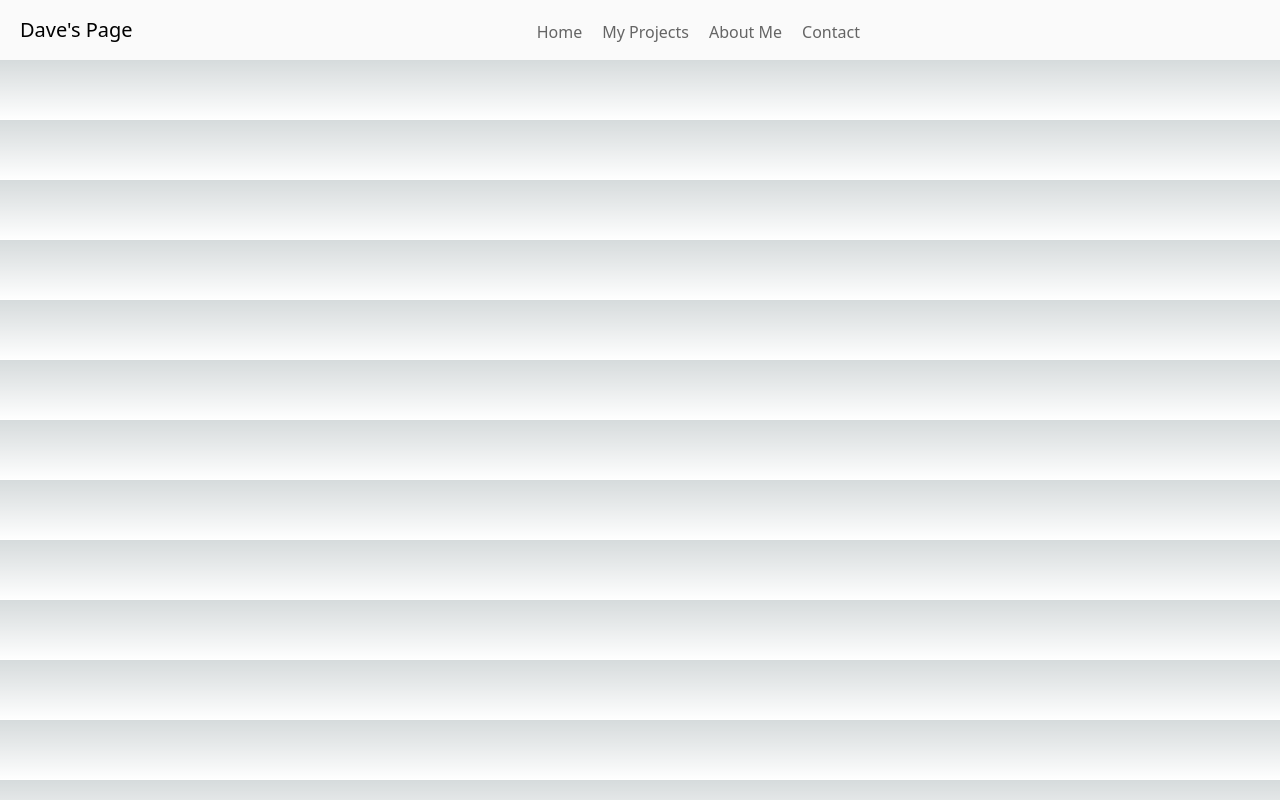
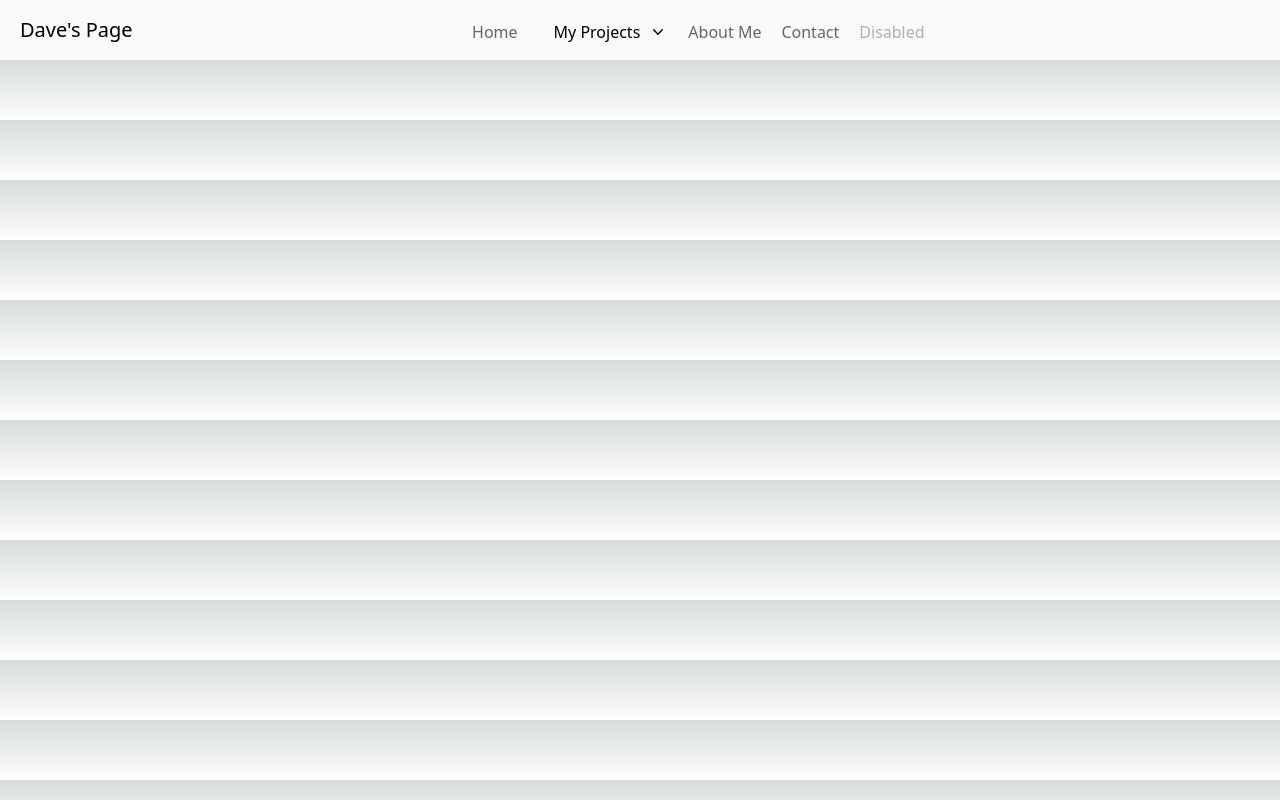
Before and after one commit to Daver067/daves-website, a Next.js app: page / in a window 1280 px wide. Built offline with nearby package versions, Linux system fonts and the light colour scheme.

Commit message:
added dropdown functionality to nav bar

```diff
--- a/pages/index.tsx
+++ b/pages/index.tsx
@@ -1,5 +1,5 @@
+import TopNav from "@/src/components/navbar/top_nav";
 import { Inter } from "next/font/google";
-import TopNav from "@/src/components/navbar/top_nav";
 
 const inter = Inter({ subsets: ["latin"] });
 
@@ -8,10 +8,20 @@ export default function Home() {
     <div>
       <TopNav
         children={[
-          { name: "Home", route: "#" },
-          { name: "My Projects", route: "#" },
-          { name: "About Me", route: "#" },
-          { name: "Contact", route: "#" },
+          { name: "Home", route: "#", type: "link" },
+          {
+            name: "My Projects",
+            route: "#",
+            type: "drop-down",
+            children: [
+              { name: "Action", route: "#" },
+              { name: "Another Action", route: "#" },
+              { name: "One More", route: "#" },
+            ],
+          },
+          { name: "About Me", route: "#", type: "link" },
+          { name: "Contact", route: "#", type: "link" },
+          { name: "Disabled", route: "#", type: "disabled" },
         ]}
       />
     </div>
--- a/src/components/navbar/navbar_items/collapsible_large_navbar.tsx
+++ b/src/components/navbar/navbar_items/collapsible_large_navbar.tsx
@@ -1,11 +1,12 @@
 // src/components/CollapsibleMenu.tsx
+import DropDown from "./dropdown";
 import NavbarItem from "./navbar_item";
 interface CollapsibleMenu {
   children: {
     name: string;
     route: string;
-    type?: "drop-down" | "disabled";
-    children?: { name: string; route: string; type?: "disabled" };
+    type?: "drop-down" | "disabled" | "link";
+    children?: { name: string; route: string; type?: "disabled" }[];
   }[];
 }
 const CollapsibleMenu: React.FC<CollapsibleMenu> = ({ children }) => {
@@ -16,7 +17,19 @@ const CollapsibleMenu: React.FC<CollapsibleMenu> = ({ children }) => {
     >
       <ul className="w-full list-style-none justify-center flex flex-col ps-0 lg:mt-1 lg:flex-row">
         {children.map((item) => {
-          return <NavbarItem linkName={item.name} linkRoute={item.route} />;
+          if (item.type === "drop-down") {
+            if (item.children === undefined) return;
+            return (
+              <DropDown dropDownName={item.name} children={item.children} />
+            );
+          } else
+            return (
+              <NavbarItem
+                linkName={item.name}
+                linkRoute={item.route}
+                type={item.type}
+              />
+            );
         })}
       </ul>
     </div>
--- /dev/null
+++ b/src/components/navbar/navbar_items/dropdown.tsx
@@ -0,0 +1,71 @@
+import DropDownItem from "./dropdown_item";
+import { v4 as uuidv4 } from "uuid";
+interface DropDown {
+  dropDownName: string;
+  children: {
+    route: string;
+    name: string;
+    type?: "disabled";
+  }[];
+}
+const DropDown: React.FC<DropDown> = ({ children, dropDownName }) => {
+  const ulID = dropDownName;
+
+  const openDropDown = () => {
+    const dropdown = document.getElementById(ulID);
+    if (dropdown == null) return;
+    if (dropdown.classList.contains("hidden")) {
+      dropdown.classList.remove("hidden");
+    }
+  };
+
+  const closeDropDown = () => {
+    const dropdown = document.getElementById(ulID);
+    if (dropdown == null) return;
+    dropdown.classList.add("hidden");
+  };
+
+  return (
+    <li className="my-4 ps-2 lg:my-0 lg:pe-1 lg:ps-2">
+      <div
+        className="flex flex-wrap "
+        onMouseLeave={closeDropDown}
+        onMouseEnter={openDropDown}
+      >
+        <div className="relative ms-2">
+          <a
+            className="flex items-center  text-black transition duration-200 hover:text-black/80 hover:ease-in-out focus:text-black/80 active:text-black/80 motion-reduce:transition-none dark:text-white/60 dark:hover:text-white/80 dark:focus:text-white/80 dark:active:text-white/80 lg:px-2"
+            href="#"
+            type="button"
+            id="dropdownMenuButton2"
+            aria-expanded="false"
+          >
+            {dropDownName}
+            <span className="ms-2 [&>svg]:w-5">
+              <svg
+                xmlns="http://www.w3.org/2000/svg"
+                viewBox="0 0 20 20"
+                fill="currentColor"
+              >
+                <path
+                  fillRule="evenodd"
+                  d="M5.23 7.21a.75.75 0 011.06.02L10 11.168l3.71-3.938a.75.75 0 111.08 1.04l-4.25 4.5a.75.75 0 01-1.08 0l-4.25-4.5a.75.75 0 01.02-1.06z"
+                  clipRule="evenodd"
+                />
+              </svg>
+            </span>
+          </a>
+          <ul
+            id={ulID}
+            className="absolute z-[1000] hidden float-left pt-5 m-0 min-w-max list-none overflow-hidden rounded-lg border-none bg-tertiary-color bg-clip-padding text-left text-base shadow-lg data-[twe-dropdown-show]:block "
+          >
+            {children.map((item) => {
+              return <DropDownItem name={item.name} route={item.route} />;
+            })}
+          </ul>
+        </div>
+      </div>
+    </li>
+  );
+};
+export default DropDown;
--- /dev/null
+++ b/src/components/navbar/navbar_items/dropdown_item.tsx
@@ -0,0 +1,17 @@
+interface DropDownItem {
+  route: string;
+  name: string;
+}
+const DropDownItem: React.FC<DropDownItem> = ({ name, route }) => {
+  return (
+    <li>
+      <a
+        className="block w-full whitespace-nowrap bg-tertiary-color px-4 py-2 text-sm font-normal text-text-color hover:text-text-color-hovering hover:bg-tertiary-color-hovering"
+        href={route}
+      >
+        {name}
+      </a>
+    </li>
+  );
+};
+export default DropDownItem;
--- a/src/components/navbar/navbar_items/hamburger.tsx
+++ b/src/components/navbar/navbar_items/hamburger.tsx
@@ -4,7 +4,11 @@ import Link from "next/link";
 import { useRouter } from "next/router";
 
 interface HamburgerMenu {
-  children: { name: string; route: string; type?: "drop-down" | "disabled" }[];
+  children: {
+    name: string;
+    route: string;
+    type?: "drop-down" | "disabled" | "link";
+  }[];
 }
 
 const HamburgerMenu: React.FC<HamburgerMenu> = ({ children }) => {
@@ -70,6 +74,7 @@ const HamburgerMenu: React.FC<HamburgerMenu> = ({ children }) => {
             onClick={(e) => e.stopPropagation()}
           >
             {children.map((item) => {
+              if (item.type === "link") {
                 return (
                   <div
                     className="block text-white text-2xl mb-4 hover:text-gray-300 cursor-pointer p-2 rounded-lg"
@@ -78,6 +83,22 @@ const HamburgerMenu: React.FC<HamburgerMenu> = ({ children }) => {
                     {item.name}
                   </div>
                 );
+              } else if (item.type === "drop-down") {
+                return (
+                  <div
+                    className="block text-white text-2xl mb-4 hover:text-gray-300 cursor-pointer p-2 rounded-lg"
+                    onClick={() => handleNavigation(item.route)}
+                  >
+                    {item.name}
+                  </div>
+                );
+              } else if (item.type === "disabled") {
+                return (
+                  <div className="block text-grey text-2xl mb-4 p-2 rounded-lg">
+                    {item.name}
+                  </div>
+                );
+              }
             })}
           </div>
         </div>
--- a/src/components/navbar/navbar_items/navbar_item.tsx
+++ b/src/components/navbar/navbar_items/navbar_item.tsx
@@ -1,15 +1,21 @@
 import { link } from "fs";
+import DisabledLink from "./disabled_link";
 
 interface NavbarItem {
   linkName: string;
   linkRoute: string;
   selected?: boolean;
+  type?: "drop-down" | "disabled" | "link";
 }
 const NavbarItem: React.FC<NavbarItem> = ({
   linkName,
   linkRoute,
   selected = false,
+  type,
 }) => {
+  if (type === "disabled") {
+    return <DisabledLink linkName={linkName} />;
+  }
   if (selected) {
     return (
       <li className="my-4 ps-2 lg:my-0 lg:pe-1 lg:ps-2">
--- a/src/components/navbar/top_nav.tsx
+++ b/src/components/navbar/top_nav.tsx
@@ -1,11 +1,13 @@
-import DisabledLink from "./navbar_items/disabled_link";
-import NavbarItem from "./navbar_items/navbar_item";
 import HamburgerMenu from "./navbar_items/hamburger";
-import { ReactElement } from "react";
 import CollapsibleMenu from "./navbar_items/collapsible_large_navbar";
 
 interface TopNav {
-  children: { name: string; route: string; type?: "drop-down" | "disabled" }[];
+  children: {
+    name: string;
+    route: string;
+    type?: "drop-down" | "disabled" | "link";
+    children?: { name: string; route: string; type?: "disabled" }[];
+  }[];
 }
 const TopNav: React.FC<TopNav> = ({ children }) => {
   return (
--- a/styles/globals.css
+++ b/styles/globals.css
@@ -9,7 +9,9 @@
   --primary-color: #9e1c1c;
   --secondary-color: #0c2dae;
   --tertiary-color: rgb(250, 250, 250);
+  --tertiary-color-hovering: rgb(230, 230, 230);
   --text-color: rgb(0, 0, 0);
+  --text-color-hovering: rgb(35, 35, 35);
 }
 
 @media (prefers-color-scheme: dark) {
@@ -20,7 +22,9 @@
     --primary-color: #590505;
     --secondary-color: #10205e;
     --tertiary-color: rgb(64, 64, 64);
+    --tertiary-color-hovering: rgb(84, 84, 84);
     --text-color: rgb(255, 255, 255);
+    --text-color-hovering: rgb(220, 220, 220);
   }
 }
 
--- a/tailwind.config.ts
+++ b/tailwind.config.ts
@@ -18,6 +18,8 @@ const config: Config = {
         "secondary-color": "var(--secondary-color)",
         "tertiary-color": "var(--tertiary-color)",
         "text-color": "var(--text-color)",
+        "tertiary-color-hovering": "var(--tertiary-color-hovering)",
+        "text-color-hovering": "var(--text-color-hovering)",
       },
     },
   },
```
Also changed, not shown: package.json (+6 -4 lines), 1 other file (tests, documents, lock files or other folders). Lines whose indentation alone changed are shown as unchanged.
